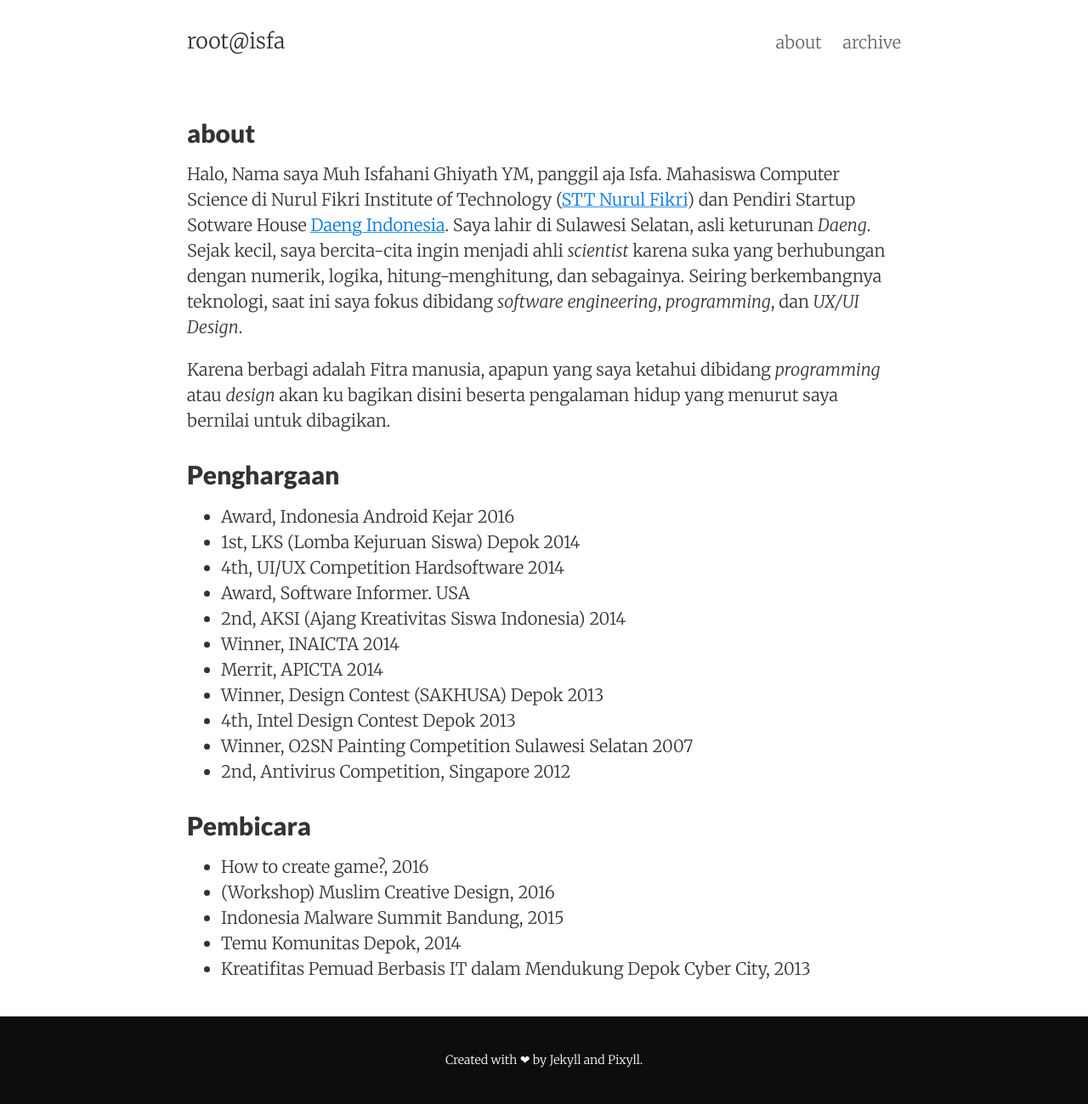
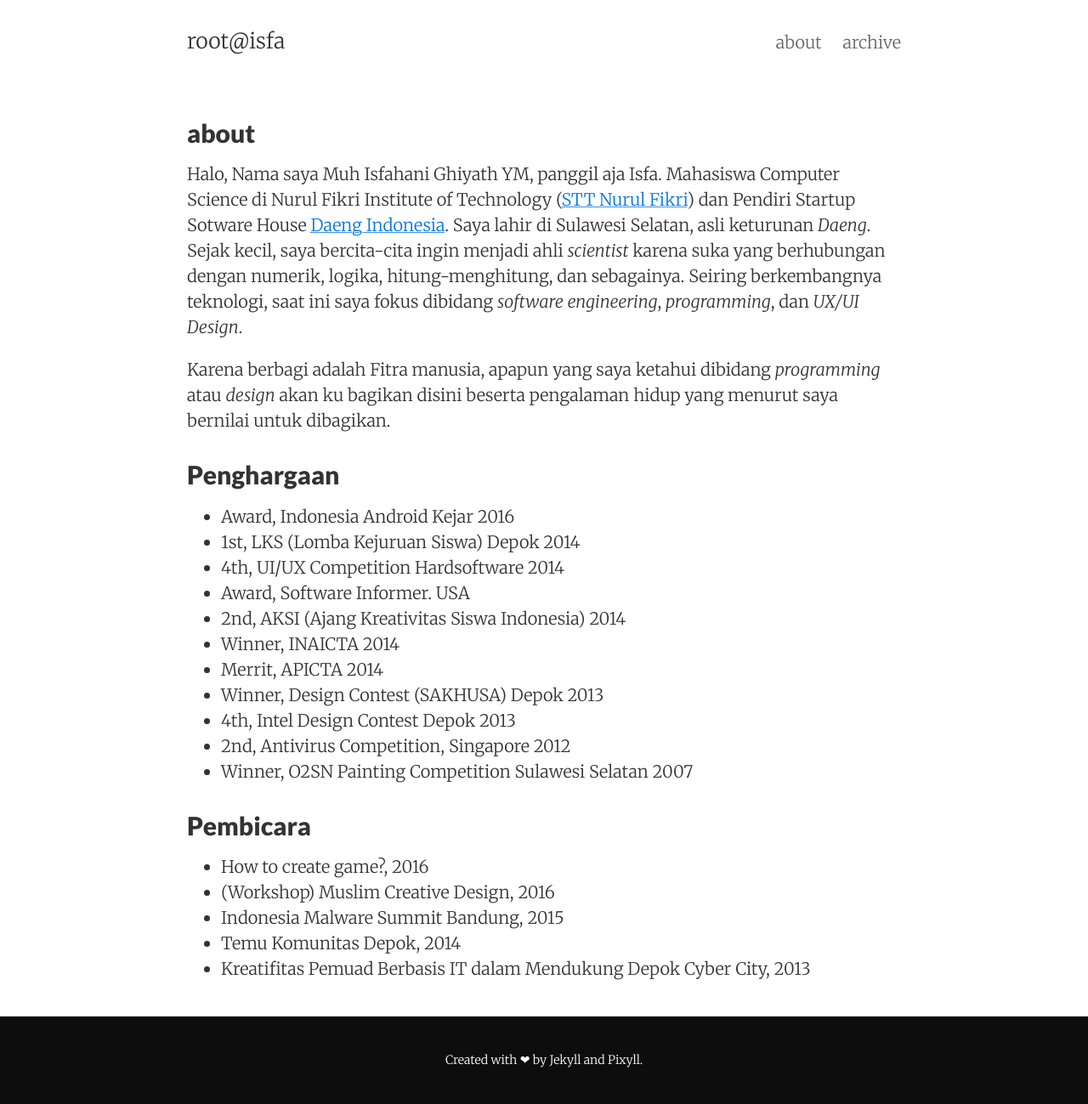
Before and after one commit to isfaaghyth/isfaaghythh.github.io, a Jekyll site: the page built from about.md, in a window 1280 px wide. Shown: the whole page at 85% size. Built offline with Jekyll 4.4.1, drawn with Linux system fonts in a browser that asks for light colours.

Commit message:
update typo

```diff
--- a/about.md
+++ b/about.md
@@ -20,8 +20,8 @@ Karena berbagi adalah Fitra manusia, apapun yang saya ketahui dibidang *programm
 - Merrit, APICTA 2014
 - Winner, Design Contest (SAKHUSA) Depok 2013
 - 4th, Intel Design Contest Depok 2013
+- 2nd, Antivirus Competition, Singapore 2012
 - Winner, O2SN Painting Competition Sulawesi Selatan 2007
-- 2nd, Antivirus Competition, Singapore 2012
 
 ## Pembicara
 
```
